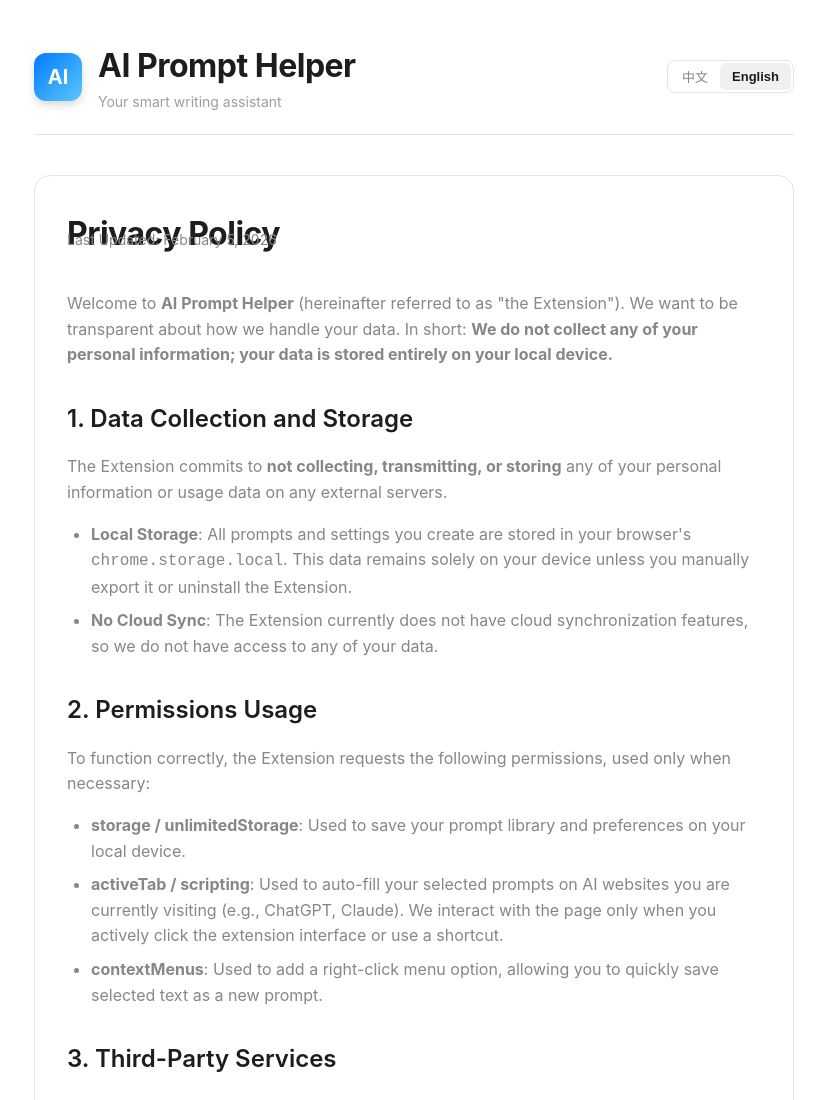
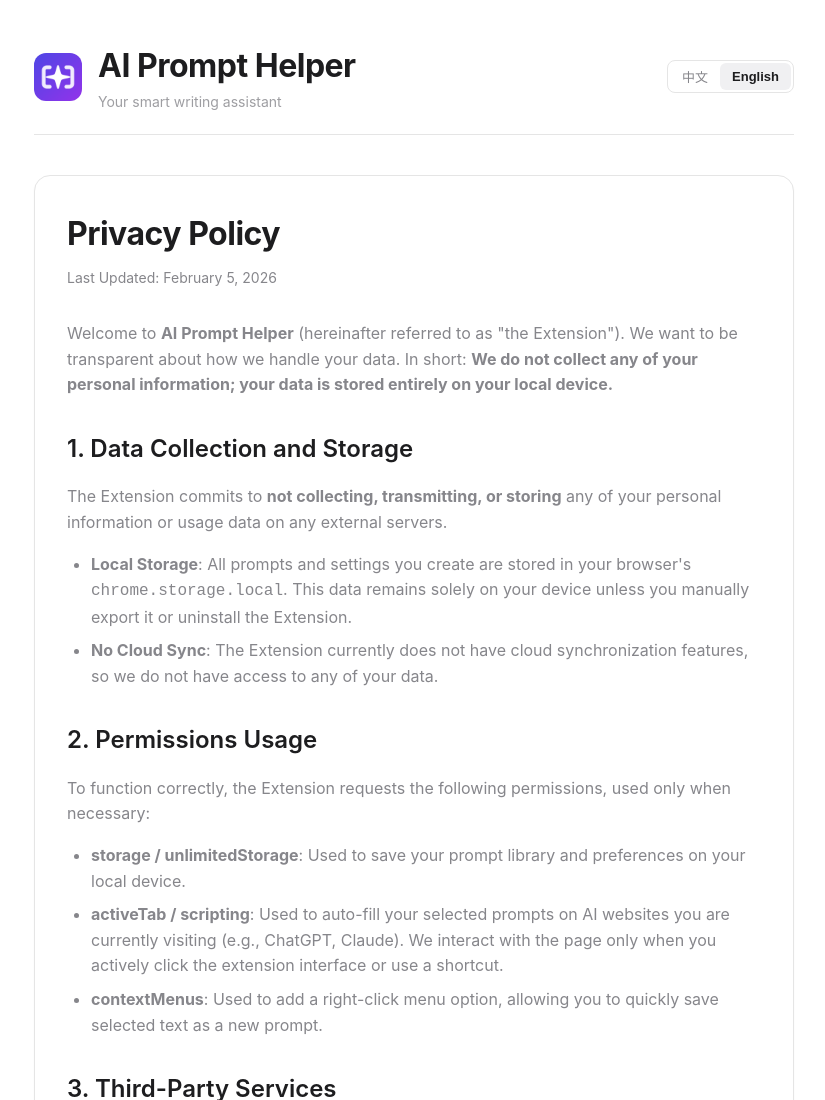
Before and after one commit to meizekang/ai_prompt_helper, a browser extension: page docs/index.html in a window 1280 px wide. Shown: the top 1100 px of the page, without its empty margins (226-1051 px from the left). Drawn offline with Linux system fonts and the light colour scheme.

Commit message:
优化隐私政策

```diff
--- a/docs/index.html
+++ b/docs/index.html
@@ -10,7 +10,7 @@
     <div class="container">
         <header>
             <div class="header-left">
-                <div class="logo-icon">AI</div>
+                <img src="../helper_code/icons/icon128.png" alt="AI Prompt Helper" style="width: 48px; height: 48px; border-radius: 12px;">
                 <div>
                     <h1>AI Prompt Helper</h1>
                     <p style="margin: 0; font-size: 14px; opacity: 0.8;" id="subtitle">Your smart writing assistant</p>
--- a/docs/style.css
+++ b/docs/style.css
@@ -180,6 +180,6 @@ a:hover {
 .last-updated {
   font-size: 14px;
   color: var(--text-secondary);
-  margin-top: -30px;
-  margin-bottom: 40px;
+  margin-top: 8px;
+  margin-bottom: 32px;
 }
```
